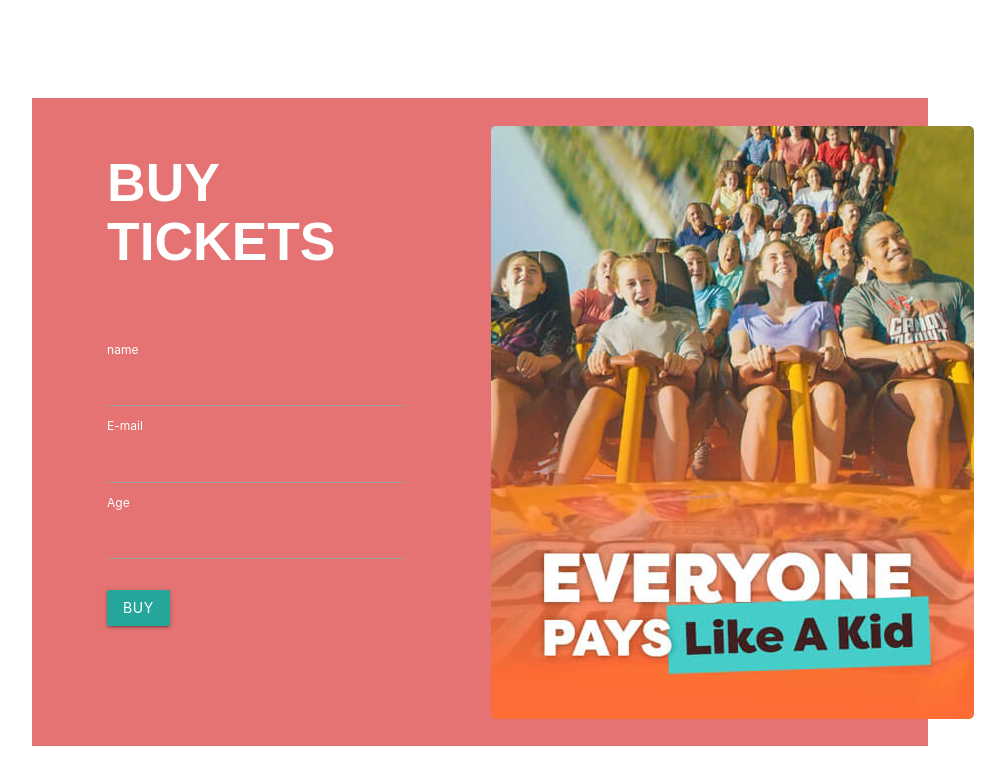
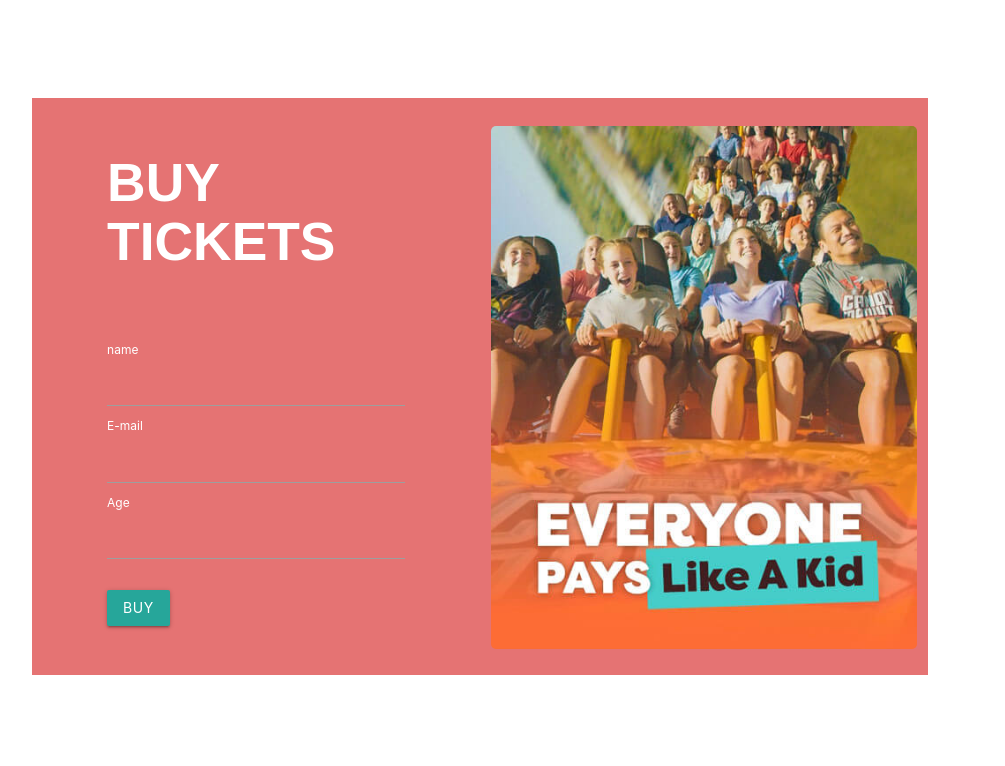
Before and after one commit to gmanu0077/competition, a React (Create React App) app: page /bookings in a window 1280 px wide. Shown: the part 497-1263 px from the top of the page, without its empty margins (160-1165 px from the left). After the commit the page ends 1192 px from the top, so only its background shows below. Built offline with nearby package versions, Linux system fonts and the light colour scheme.

Commit message:
Update booking.js

```diff
--- a/src/component/booking.js
+++ b/src/component/booking.js
@@ -1,5 +1,5 @@
 import React, { Component } from 'react'
-import "./form.css"
+
 import "./nav.css"
 class Book extends Component{
   render(){
@@ -56,7 +56,7 @@ class Book extends Component{
       </div>
       <div className="col s12 m6 l6">
 
-          <img src="./pic/book1.jpg"></img>
+          <img  className="responsive-img" src="./pic/book1.jpg"></img>
       </div>
 
       </div>
```
